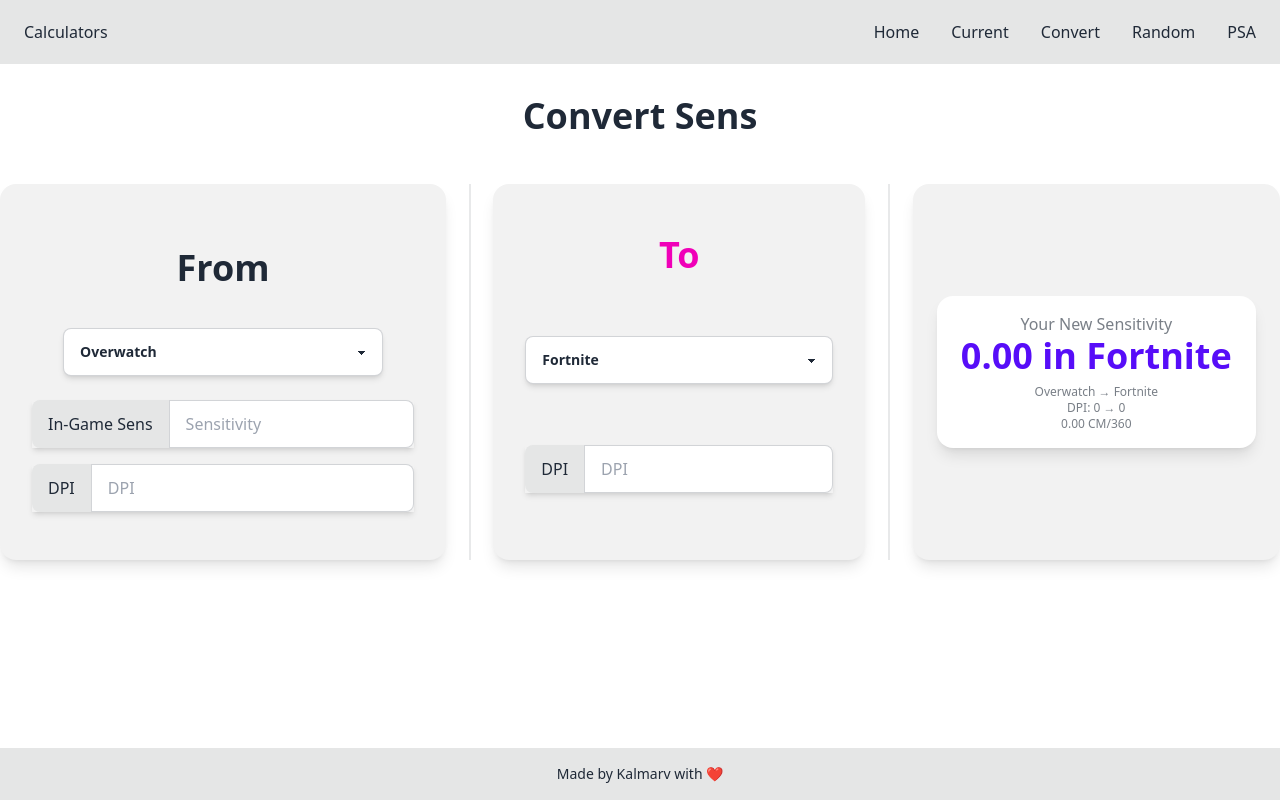
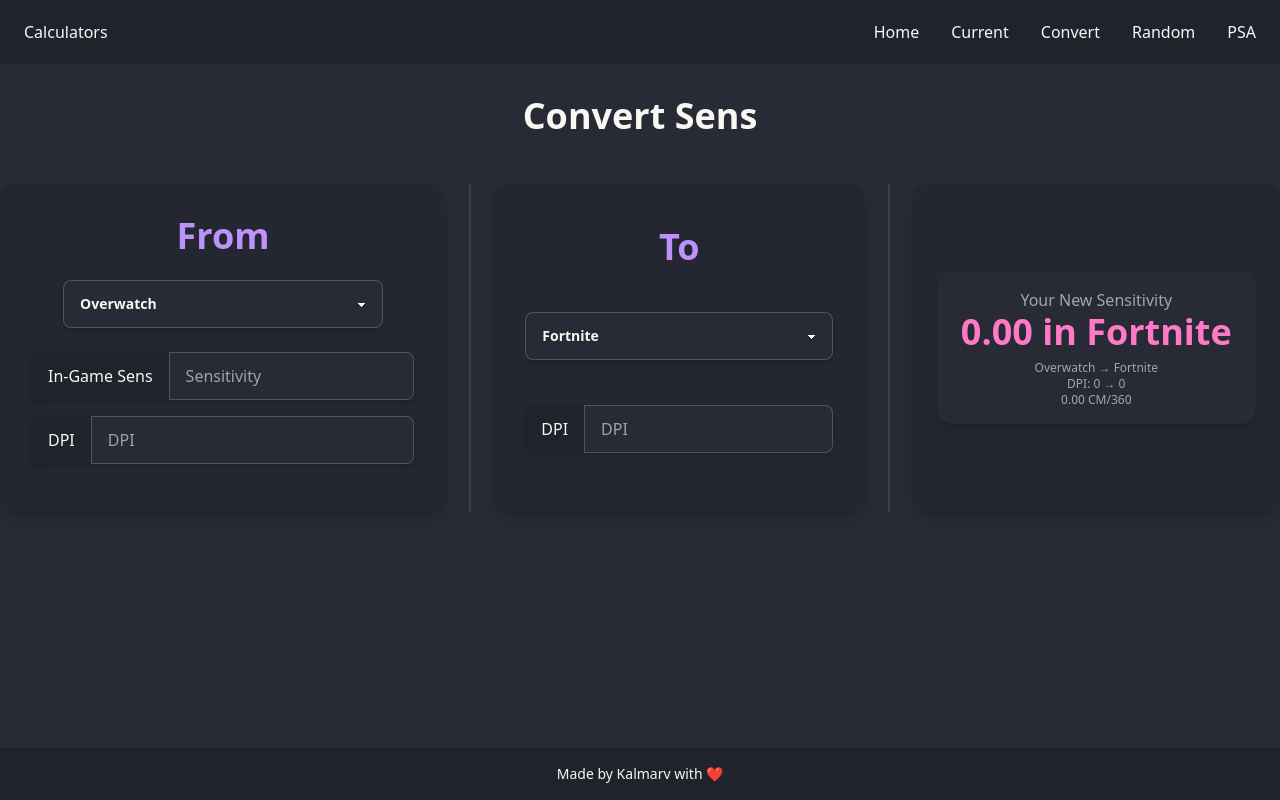
Before and after one commit to Kalmarv/SensitivityUtils, a React (Vite) app: page /#/convert in a window 1280 px wide. Built offline with nearby package versions, Linux system fonts and the light colour scheme.

Commit message:
💄 Change Theme

```diff
--- a/index.html
+++ b/index.html
@@ -1,5 +1,5 @@
 <!DOCTYPE html>
-<html lang="en">
+<html lang="en" data-theme="dracula">
   <head>
     <meta charset="UTF-8" />
     <link rel="apple-touch-icon" sizes="180x180" href="/assets/pictures/apple-touch-icon.png" />
--- a/src/routes/Convert.tsx
+++ b/src/routes/Convert.tsx
@@ -48,7 +48,7 @@ const Convert = () => {
 
       <UIContainer>
         <Card>
-          <Title>From</Title>
+          <CardTitle>From</CardTitle>
           <Select value={gameFrom} onChange={(e: SelectValue) => setGameFrom(Number(e.target.value))}>
             {gamesList.map((game) => (
               <option key={game.id} value={game.id}>
```
